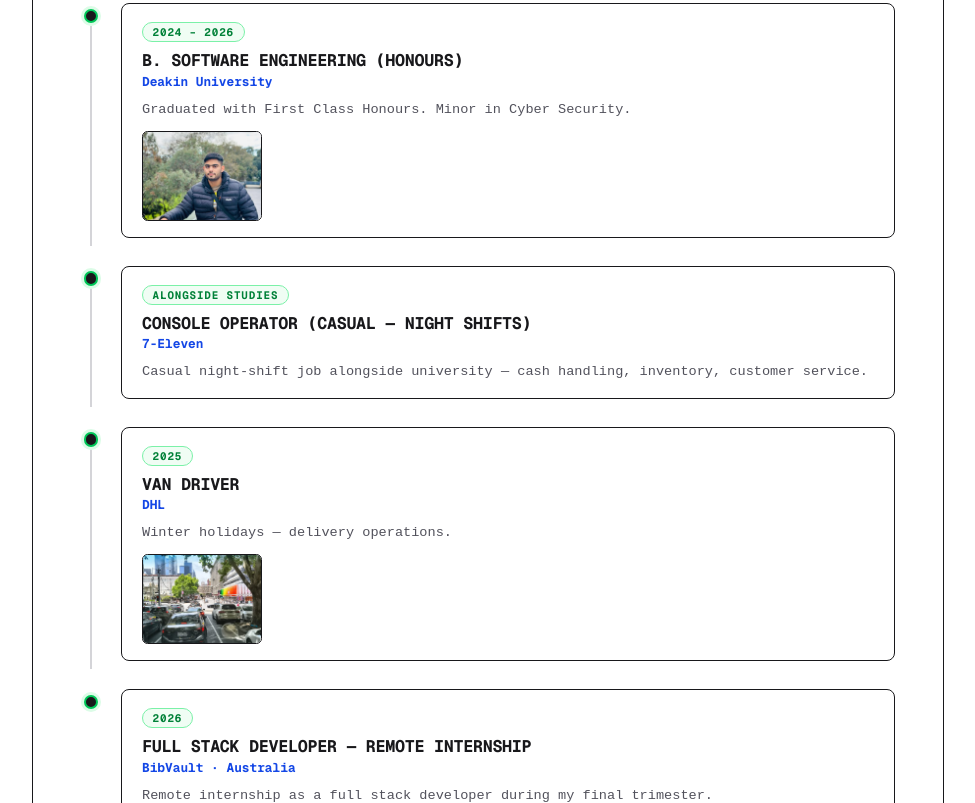
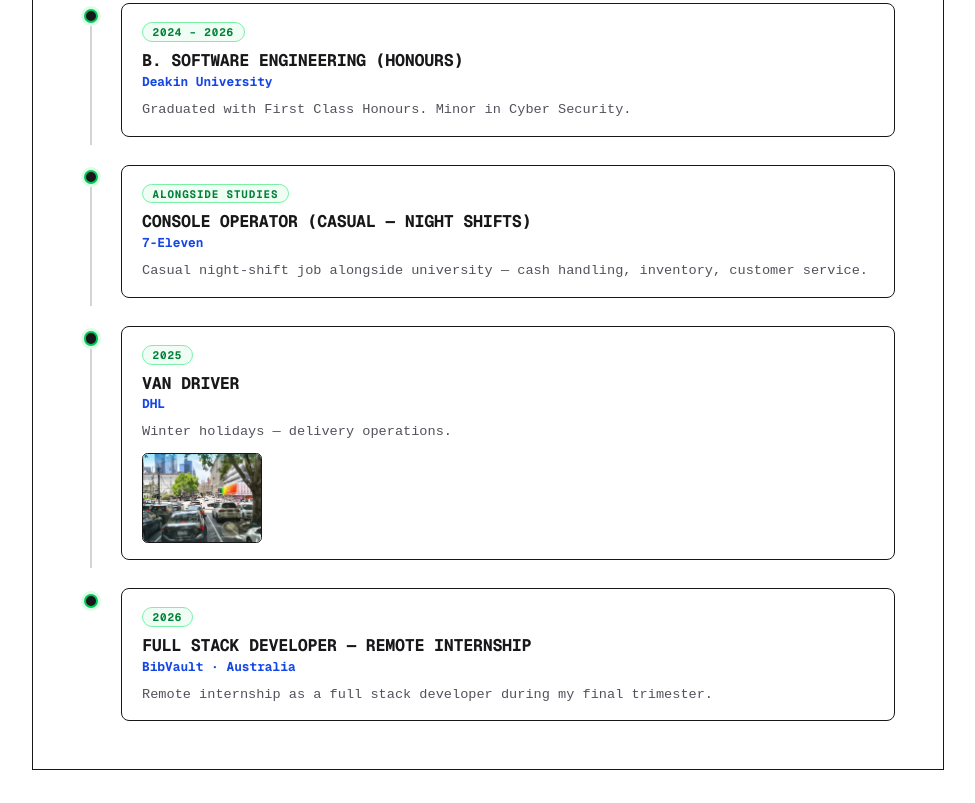
Before and after one commit to Nikhil-Sarwara/my-portfolio, an Astro site: page / in a window 1280 px wide. Shown: the part 2760-3563 px from the top of the page, without its empty margins (0-975 px from the left). Built offline with nearby package versions, Linux system fonts and the light colour scheme; Astro itself is replaced by a stand-in of ours.

Commit message:
chore: remove Australia photo from Bachelor's timeline entry

```diff
--- a/src/pages/index.astro
+++ b/src/pages/index.astro
@@ -117,7 +117,6 @@ const experience = [
     title: "B. Software Engineering (Honours)",
     org: "Deakin University",
     desc: "Graduated with First Class Honours. Minor in Cyber Security.",
-    images: ["journey/australia-2024.jpg"],
   },
   {
     period: "Alongside studies",
```
Also changed, not shown: public/journey/australia-2024.jpg (deleted).
